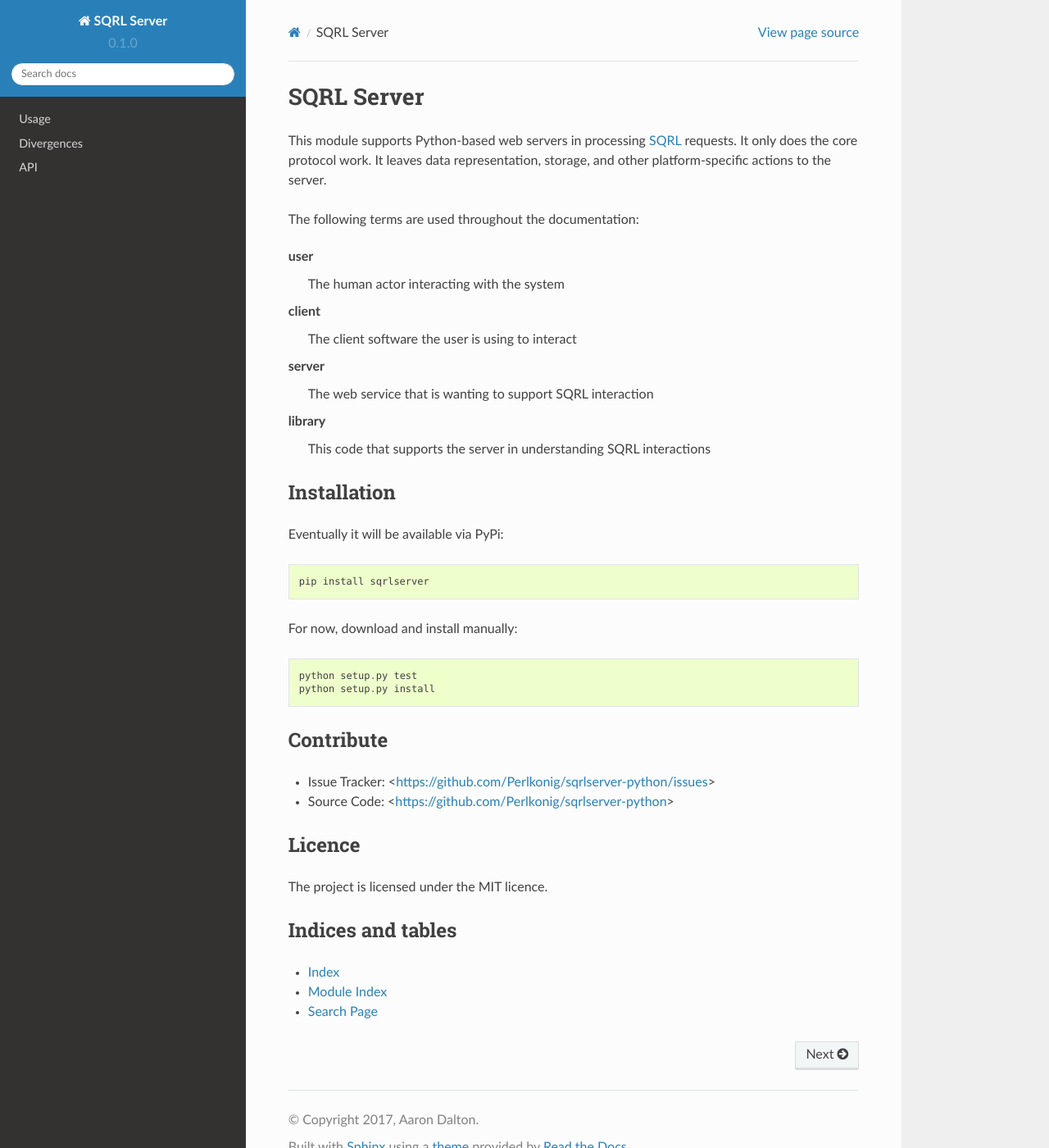
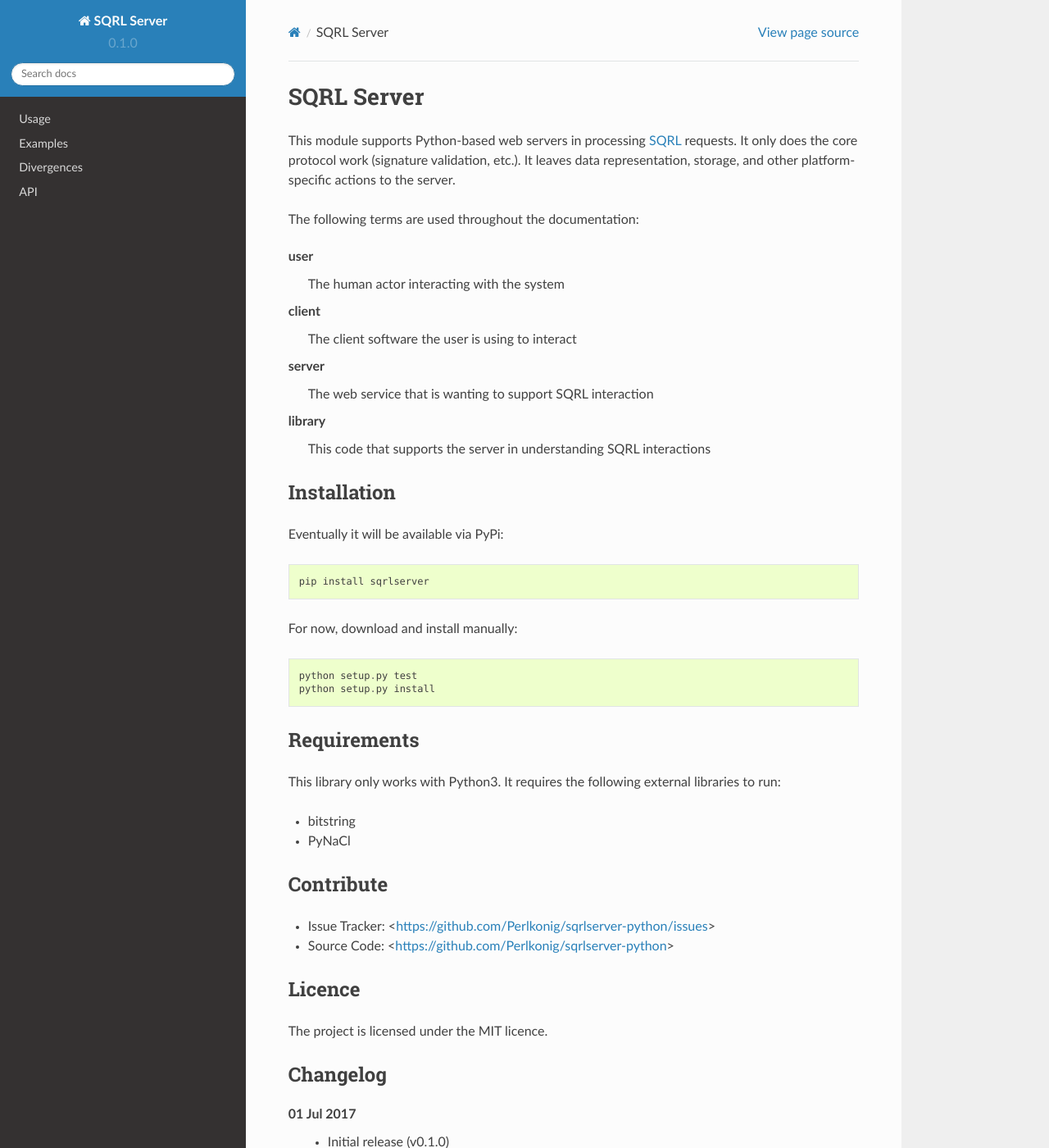
Before and after one commit to Perlkonig/sqrlserver-python, a Sphinx documentation site: the page built from docs/index.rst, in a window 1280 px wide and 1400 px high. Shown: the whole window at 82% size. Built offline with Sphinx 7.4.7 and the Read the Docs theme 2.0.0, drawn with Linux system fonts in a browser that asks for light colours.

Commit message:
Docs done for now. Releasing v0.1.0.

```diff
--- a/docs/index.rst
+++ b/docs/index.rst
@@ -12,10 +12,11 @@
    :hidden:
 
    usage
+   examples
    divergences
    API <modules>
 
-This module supports Python-based web servers in processing `SQRL <https://www.grc.com/sqrl/sqrl.htm>`_ requests. It only does the core protocol work. It leaves data representation, storage, and other platform-specific actions to the server.
+This module supports Python-based web servers in processing `SQRL <https://www.grc.com/sqrl/sqrl.htm>`_ requests. It only does the core protocol work (signature validation, etc.). It leaves data representation, storage, and other platform-specific actions to the server.
 
 The following terms are used throughout the documentation:
 
@@ -43,6 +44,14 @@
     python setup.py test
     python setup.py install
 
+Requirements
+============
+
+This library only works with Python3. It requires the following external libraries to run:
+
+- bitstring
+- PyNaCl
+
 Contribute
 ==========
 
@@ -54,6 +63,11 @@
 
 The project is licensed under the MIT licence.
 
+Changelog
+=========
+
+01 Jul 2017
+  * Initial release (v0.1.0)
 
 Indices and tables
 ==================
```
Also changed, not shown: docs/examples.rst (added, +36 -0 lines), docs/usage.rst (+4 -8 lines).
